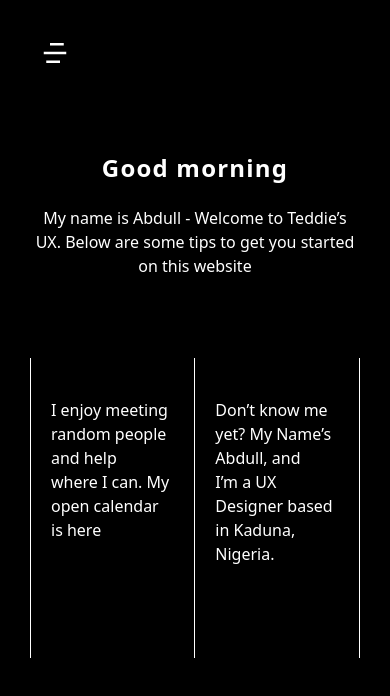
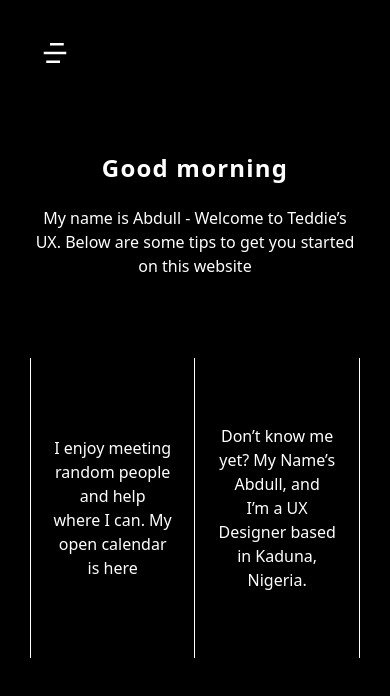
Before and after one commit to ismailasaidu/portfolio, a React (Create React App) app: page / in a window 390 px wide. Shown: the top 696 px of the page. Built offline with nearby package versions, Linux system fonts and the light colour scheme; a web font is replaced by a local one.

Commit message:
landing change

```diff
--- a/src/pages/Landing.jsx
+++ b/src/pages/Landing.jsx
@@ -23,13 +23,13 @@ const Landing = () => {
             <p className='sm:pt-[20px]  '>My name is Abdull - Welcome to Teddie’s UX. Below are some tips to get you started on this website</p>
         </div>
         <div className='flex  h-contain sm:h-[300px]  mt-[70px] sm:mt-[70px] '>
-            <div className='border-l px-[20px] border-r w-[370px]  py-[40px]'>
+            <div className='border-l px-[20px] border-r w-[370px]  py-[40px]  sm:flex sm:items-center sm:justify-center'>
                 <p className='sm:hidden'>Use keyboard shortcuts 1 - 7 to navigate <br></br>between pages. Try press 2, 3, 4, then 1 to <br></br>come back here.<br></br><br></br><br></br><br></br>I enjoy meeting random people and help<br></br> where I can. My open calendar is here</p>
-                <p className='hidden sm:block sm:text-[16px]'> I enjoy meeting random people and help<br></br> where I can. My open calendar is here</p>
+                <p className='hidden sm:block sm:text-[16px] sm:text-center'> I enjoy meeting random people and help<br></br> where I can. My open calendar is here</p>
             </div>
-            <div className='border-r px-[20px] py-[40px] w-[370px]'>
+            <div className='border-r px-[20px] py-[40px] w-[370px] sm:flex sm:items-center sm:justify-center'>
                 <p className='sm:hidden'>Don’t know me yet? My Name’s Abdull, and<br></br> I’m a UX Designer based in Kaduna, Nigeria.<br></br><br></br><br></br><br></br><br></br>Don’t know me yet? My Name’s Abdull, and<br></br> I’m a UX Designer based in Kaduna, Nigeria.</p>
-                <p className='hidden sm:block sm:text-[16px]'>Don’t know me yet? My Name’s Abdull, and<br></br> I’m a UX Designer based in Kaduna, Nigeria.</p>
+                <p className='hidden sm:block sm:text-[16px] sm:text-center '>Don’t know me yet? My Name’s Abdull, and<br></br> I’m a UX Designer based in Kaduna, Nigeria.</p>
             </div>
 
         </div>
```
